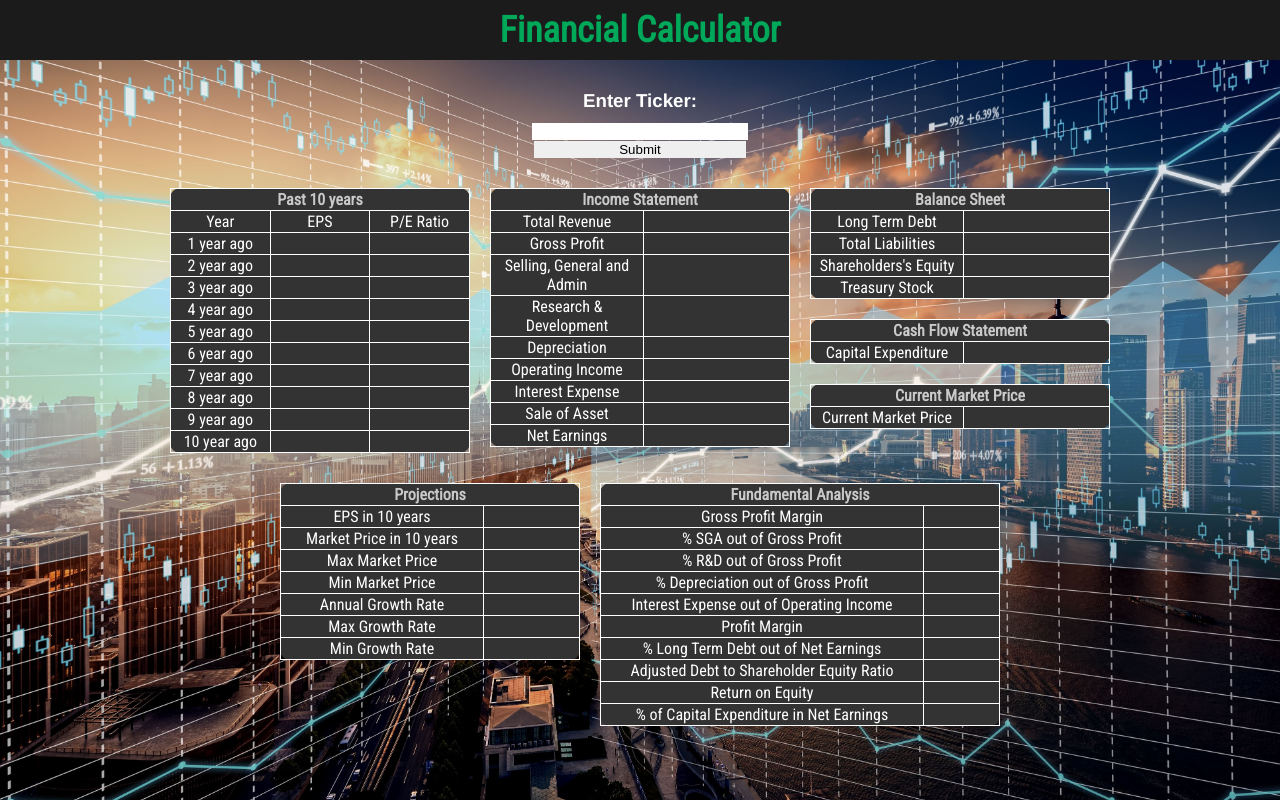
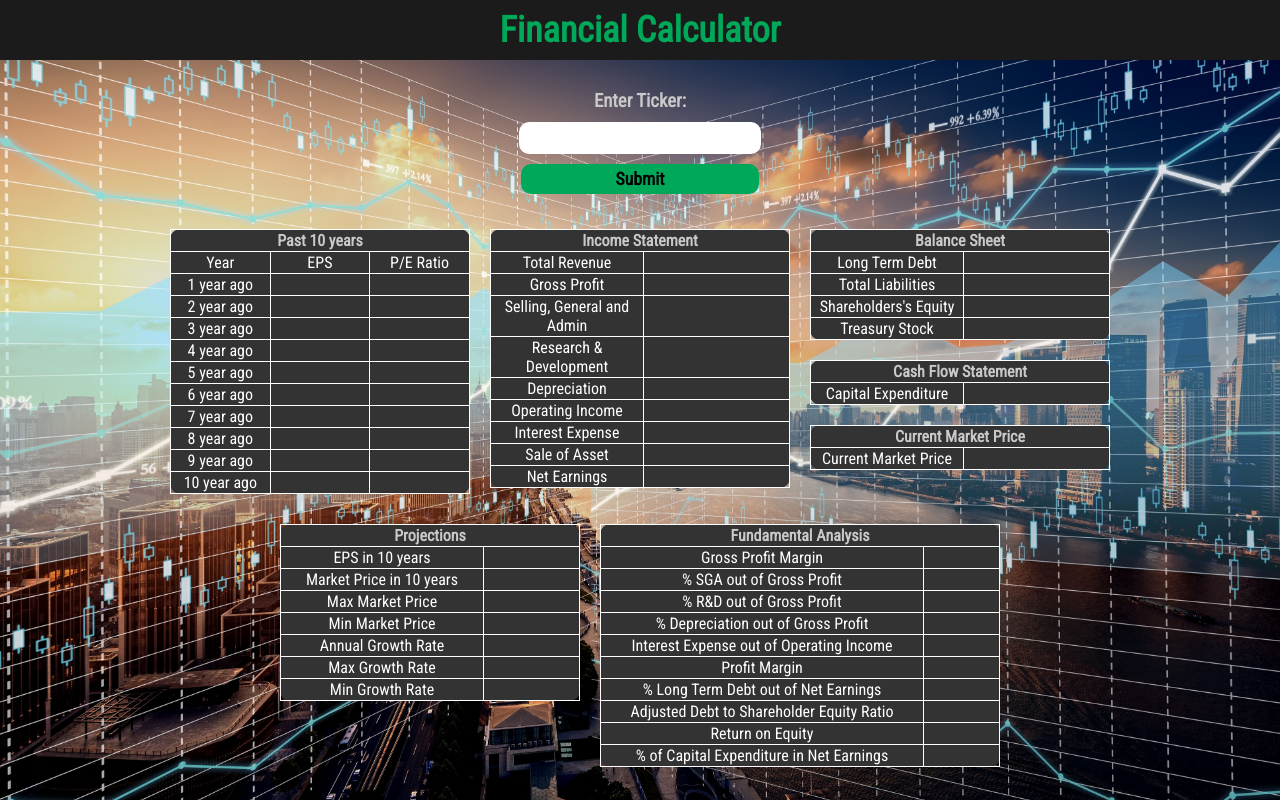
Before and after one commit to ryanwalterlee/Financial-Calculator, a Vue app: page / in a window 1280 px wide. Built offline with nearby package versions, Linux system fonts and the light colour scheme.

Commit message:
style enter ticker box

```diff
--- a/src/components/Header.vue
+++ b/src/components/Header.vue
@@ -1,5 +1,5 @@
 <template>
-  <div>
+  <div class="header-container">
     <header class="header"><strong>{{ message }}</strong></header>
   </div>
 </template>
@@ -25,4 +25,8 @@ export default {
   align-items: center;
   justify-content: center;
 }
+
+.header-container {
+  margin-bottom: 20px;
+}
 </style>
--- a/src/components/SearchTicker/EnterTicker.vue
+++ b/src/components/SearchTicker/EnterTicker.vue
@@ -1,47 +1,77 @@
 <template>
   <div>
-    <h3>Enter Ticker: </h3>
-    <input type="text" v-model="ticker"/>
-    <input type="submit" @click="fetchFinancials(ticker)"/>
+    <h3>Enter Ticker:</h3>
+    <input class="ticker" type="text" spellcheck="false" v-model="ticker" />
+    <input class="submit" type="submit" @click="fetchFinancials(ticker)" />
   </div>
 </template>
 
 <script>
 export default {
-    name: "EnterTicker",
-    data: function() {
-      return {
-        ticker: "",
-      }
+  name: "EnterTicker",
+  data: function () {
+    return {
+      ticker: "",
+    };
+  },
+  methods: {
+    fetchFinancials: function (ticker) {
+      this.$store.dispatch(
+        "yahooFinance/fetchFinancials",
+        ticker.toUpperCase()
+      );
     },
-    methods: {
-      fetchFinancials : function(ticker) {
-        this.$store.dispatch("yahooFinance/fetchFinancials", ticker.toUpperCase());
-      }
-    }
-}
+  },
+};
 </script>
 
 <style scoped>
+@import url("https://fonts.googleapis.com/css2?family=Roboto+Condensed&display=swap");
+
 input {
   width: 90%;
   border: hidden;
+  border-radius: 10px;
+  height: 30px;
+  margin: 5px;
+  text-align: center; /* input cursor in the center */
+  font-weight: bold;
+  font-size: 110%;
 }
 
 /* remove spinner */
-input[type=number]::-webkit-inner-spin-button,
-input[type=number]::-webkit-outer-spin-button {
+input[type="number"]::-webkit-inner-spin-button,
+input[type="number"]::-webkit-outer-spin-button {
   -webkit-appearance: none;
   margin: 0;
 }
 
-input:focus{
+input:focus {
   outline: none; /* remove border outline when input in focus */
 }
 
 h3 {
-  color: white;
+  color: rgb(201, 201, 201);
   margin-bottom: 10px;
-  margin-top: 30px;
+  margin-top: 10px;
+  font-family: "Roboto Condensed", sans-serif;
+}
+
+.submit {
+  color: black;
+  background-color: rgb(0, 168, 90);
+  font-family: "Roboto Condensed", sans-serif;
+}
+
+.submit:hover { /* submit button when hover */
+  background: rgb(0, 131, 70);
+  box-shadow: 5px5px5px#eee;
+  text-shadow: none;
+}
+
+.ticker {
+  font-family: "Roboto Condensed", sans-serif;
+  text-transform: uppercase; /* all inputs uppercase */
+  margin-top: 0px;
 }
 </style>
```
Also changed, not shown: 1 other file (tests, documents, lock files or other folders).
